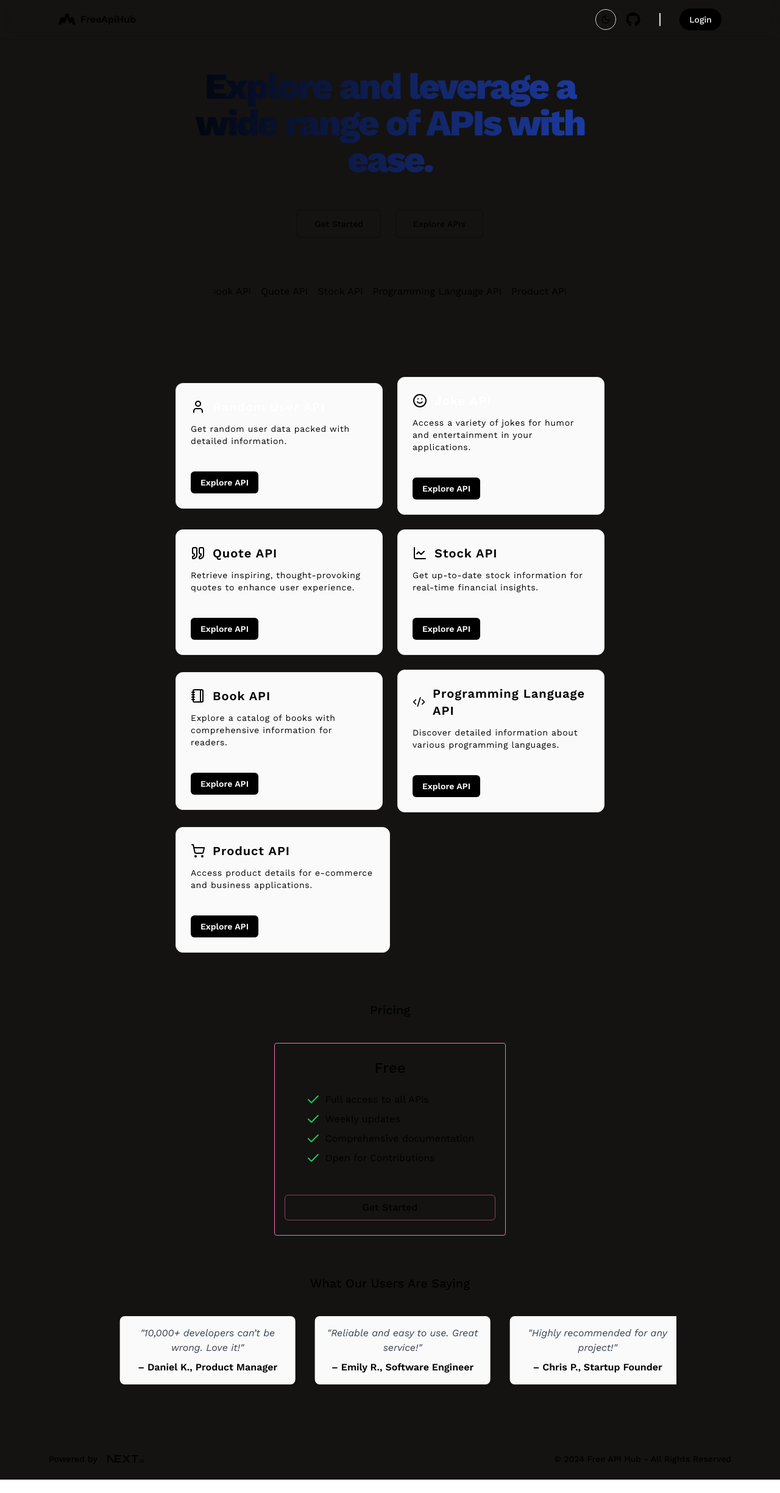
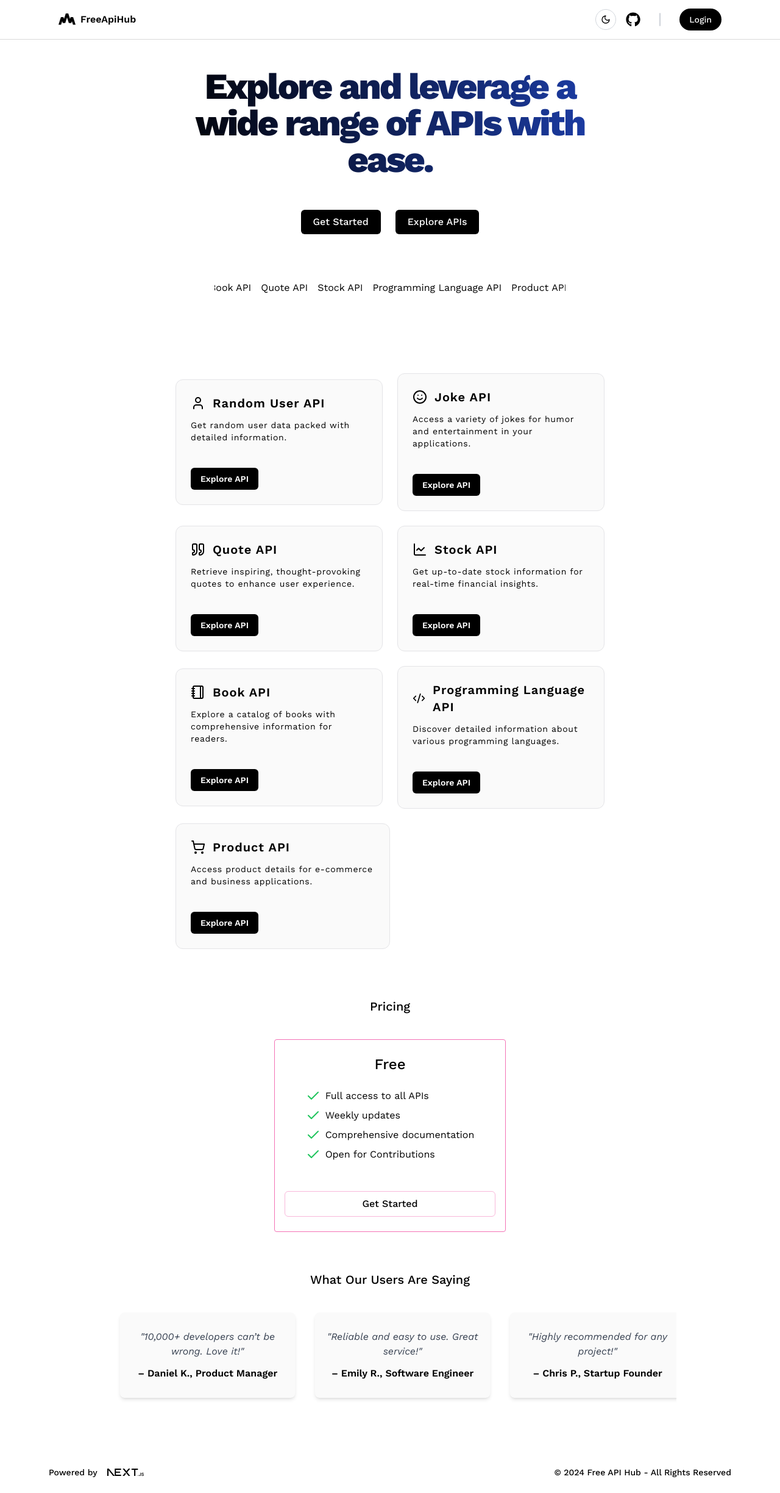
Before and after one commit to rehan-adi/FreeApiHub, a Next.js app in the folder apps/freeapihub-docs/: page / in a window 1280 px wide. Shown: the whole page at 61% size. Before the commit the page ends 2426 px from the top, so only its background shows below. Built offline with nearby package versions, Linux system fonts and the light colour scheme; no server answers.

Commit message:
style: update landing page UI

```diff
--- a/apps/freeapihub-docs/app/page.tsx
+++ b/apps/freeapihub-docs/app/page.tsx
@@ -15,7 +15,7 @@ import Footer from "@/components/Footer";
 
 export default function Home() {
   return (
-    <div className="text-white bg-[#141312] pt-16 min-h-screen flex flex-col justify-center items-center">
+    <div className="text-white dark:bg-[#141312]  pt-16 min-h-screen flex flex-col justify-center items-center">
 
       {/* Navbar  */}
       <Navbar />
@@ -28,11 +28,11 @@ export default function Home() {
 
       <div className="flex justify-center gap-6 py-5">
         <Link href="/docs">
-          <button className="dark:text-white text-black text-sm font-medium py-3 px-7 border dark:border-white border-black border-opacity-35 rounded-md hover:border-opacity-100 transition-all">
+          <button className="dark:text-black dark:bg-white bg-black text-white text-base font-medium py-2 px-5 rounded-md hover:border-opacity-100 transition-all">
             Get Started
           </button>
         </Link>
-        <button className=" dark:text-white text-black text-sm font-medium py-3 px-7 border dark:border-white border-black border-opacity-35 rounded-md hover:border-opacity-100 transition-all">
+        <button className="dark:text-black dark:bg-white bg-black text-white text-base font-medium py-2 px-5 rounded-md hover:border-opacity-100 transition-all">
           Explore APIs
         </button>
       </div>
@@ -56,7 +56,7 @@ export default function Home() {
           <div className="bg-zinc-50 p-6 dark:bg-[#1E1C1B] border border-zinc-200 dark:border-zinc-700/50 min-h-44 w-full rounded-xl hover:border-zinc-300 dark:hover:border-zinc-700 transition-colors flex flex-col justify-start items-start">
             <div className="flex items-center space-x-3">
               <User className="text-black dark:text-white w-6 h-6" />{" "}
-             <h3 className="text-xl font-semibold tracking-wider">
+             <h3 className="text-xl text-black dark:text-white font-semibold tracking-wider">
                 Random User API
               </h3>
             </div>
@@ -72,7 +72,7 @@ export default function Home() {
           <div className="bg-zinc-50 p-6 dark:bg-[#1E1C1B] border border-zinc-200 dark:border-zinc-700/50 min-h-44 w-full rounded-xl hover:border-zinc-300 dark:hover:border-zinc-700 transition-colors flex flex-col justify-start items-start">
             <div className="flex items-center space-x-3">
               <Smile className="text-black dark:text-white w-6 h-6" />{" "}
-              <h3 className="text-xl font-semibold tracking-wider">Joke API</h3>
+              <h3 className="text-xl font-semibold text-black dark:text-white tracking-wider">Joke API</h3>
             </div>
             <p className="mt-3 text-sm dark:text-[#A1A1AA] text-black tracking-wider">
               Access a variety of jokes for humor and entertainment in your
@@ -219,29 +219,29 @@ export default function Home() {
         className="[--duration:25s] mb-20 w-[85%] md:max-w-[940px] dark:text-white text-black"
       >
         <div className="flex items-center space-x-8">
-          <blockquote className="text-center p-4 bg-zinc-50 dark:bg-[#1E1B1C] rounded-lg shadow-md w-72">
+          <blockquote className="text-center px-4 py-7 bg-zinc-50 dark:bg-[#1E1B1C] rounded-lg shadow-md w-72">
             <p className="italic text-gray-700 dark:text-gray-300">
               "FreeAPI Hub makes API integration a breeze!"
             </p>
-            <p className="mt-2 font-semibold">– Sarah J., Developer</p>
+            <p className="mt-3 font-semibold">– Sarah J., Developer</p>
           </blockquote>
-          <blockquote className="text-center p-4 bg-zinc-50 dark:bg-[#1E1B1C] rounded-lg shadow-md w-72">
+          <blockquote className="text-center px-4 py-7 bg-zinc-50 dark:bg-[#1E1B1C] rounded-lg shadow-md w-72">
             <p className="italic text-gray-700 dark:text-gray-300">
               "10,000+ developers can’t be wrong. Love it!"
             </p>
-            <p className="mt-2 font-semibold">– Daniel K., Product Manager</p>
+            <p className="mt-3 font-semibold">– Daniel K., Product Manager</p>
           </blockquote>
-          <blockquote className="text-center p-4 bg-zinc-50 dark:bg-[#1E1B1C] rounded-lg shadow-md w-72">
+          <blockquote className="text-center px-4 py-7 bg-zinc-50 dark:bg-[#1E1B1C] rounded-lg shadow-md w-72">
             <p className="italic text-gray-700 dark:text-gray-300">
               "Reliable and easy to use. Great service!"
             </p>
-            <p className="mt-2 font-semibold">– Emily R., Software Engineer</p>
+            <p className="mt-3 font-semibold">– Emily R., Software Engineer</p>
           </blockquote>
-          <blockquote className="text-center p-4 bg-zinc-50 dark:bg-[#1E1B1C] rounded-lg shadow-md w-72">
+          <blockquote className="text-center px-4 py-7 bg-zinc-50 dark:bg-[#1E1B1C] rounded-lg shadow-md w-72">
             <p className="italic text-gray-700 dark:text-gray-300">
               "Highly recommended for any project!"
             </p>
-            <p className="mt-2 font-semibold">– Chris P., Startup Founder</p>
+            <p className="mt-3 font-semibold">– Chris P., Startup Founder</p>
           </blockquote>
         </div>
       </Marquee>
```
